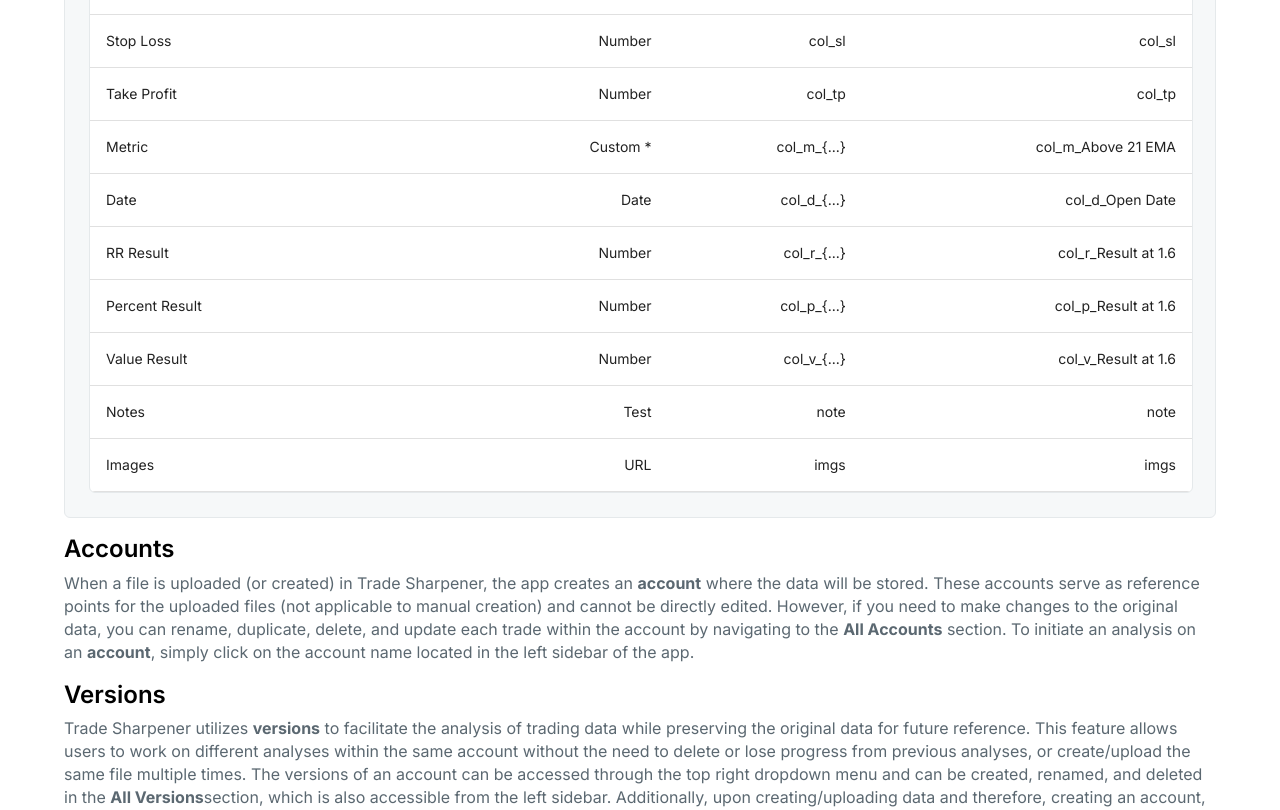
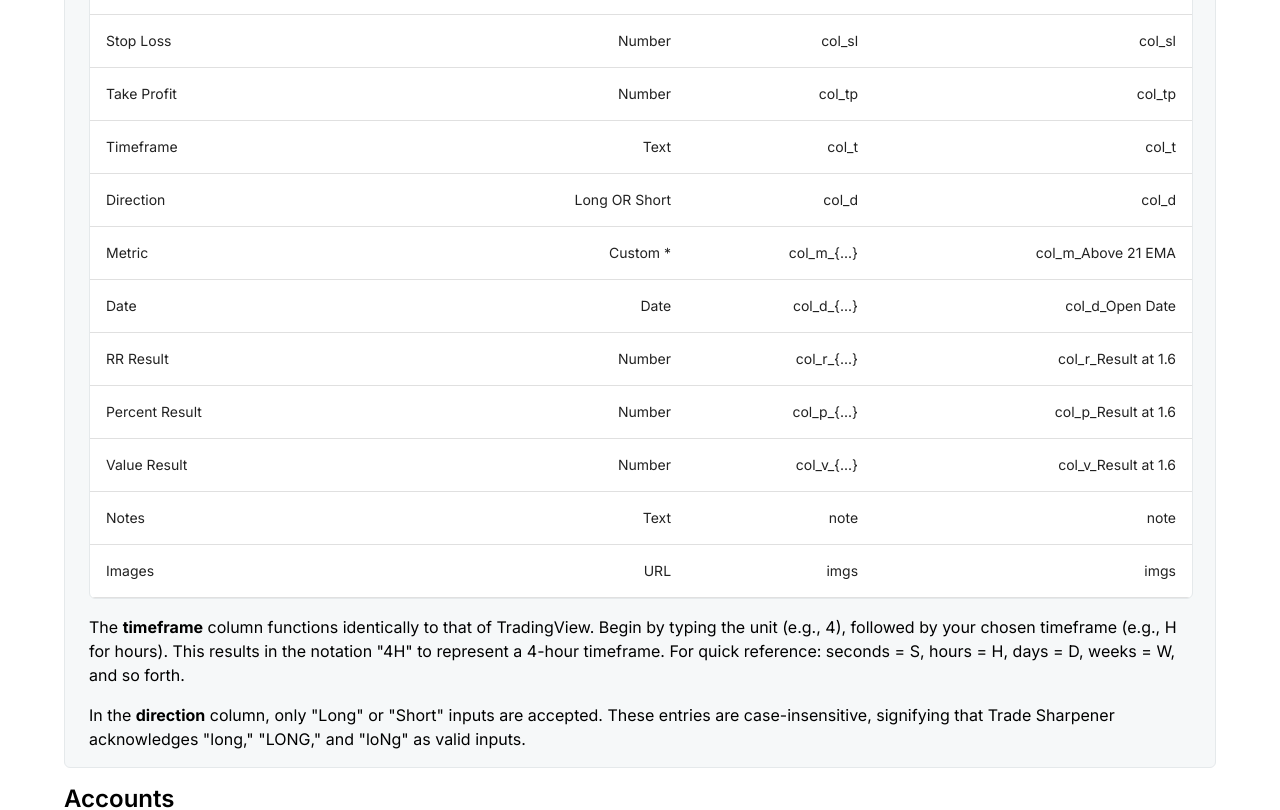
Before and after one commit to RipaltaOriol/backtest-analyzer-frontend, a React (Create React App) app: page /guide in a window 1280 px wide. Shown: the part 1820-2630 px from the top of the page. Built offline with nearby package versions, Linux system fonts and the light colour scheme; no server answers; what chartjs-plugin-autocolors would draw is missing.

Commit message:
add timeframe & direction metric

```diff
--- a/src/assets/utils/previewAccountTableData.js
+++ b/src/assets/utils/previewAccountTableData.js
@@ -11,6 +11,8 @@
         col_r_: "0.32",
         col_p_: "0.64%",
         col_v_: "$567.23",
+        col_d: "Long",
+        col_t: "4H",
     },
     {
         col_p: "NZDUSD",
@@ -24,6 +26,8 @@
         col_r_: "0.84",
         col_p_: "1.68%",
         col_v_: "$1234.55",
+        col_d: "Short",
+        col_t: "1H",
     },
     {
         col_p: "GBPCHF",
@@ -37,5 +41,7 @@
         col_r_: "-1",
         col_p_: "-2%",
         col_v_: "-$2000.00",
+        col_d: "Long",
+        col_t: "1D",
     },
 ];
--- a/src/common/StateTable.js
+++ b/src/common/StateTable.js
@@ -42,7 +42,7 @@
             setColumns(
                 Object.keys(setup.state.fields).reduce((result, key) => {
                     if (key !== "imgs" && key !== "note") {
-                        if (key.startsWith("col_d")) {
+                        if (key.startsWith("col_d_")) {
                             result.push(
                                 columnHelper.accessor(key, {
                                     header: parseColumnName(key),
--- a/src/features/documents/CreateDocument.js
+++ b/src/features/documents/CreateDocument.js
@@ -53,6 +53,8 @@
     col_rr: "Risk Reward Ratio",
     col_sl: "Stop Loss",
     col_tp: "Take Profit",
+    col_t: "Timeframe",
+    col_d: "Direction",
 };
 
 const columnHelper = createColumnHelper();
@@ -72,6 +74,8 @@
         col_rr: false,
         col_sl: false,
         col_tp: false,
+        col_t: false,
+        col_d: false,
     });
 
     const [columns, setColumns] = useState(() => []);
@@ -415,6 +419,20 @@
                             control={<Checkbox disableRipple />}
                             label="Take Profit"
                         />
+                        <FormControlLabel
+                            sx={{ mr: 5 }}
+                            checked={checkbox.col_t}
+                            onChange={() => handleCheckbox("col_t")}
+                            control={<Checkbox disableRipple />}
+                            label="Timeframe"
+                        />
+                        <FormControlLabel
+                            sx={{ mr: 5 }}
+                            checked={checkbox.col_d}
+                            onChange={() => handleCheckbox("col_d")}
+                            control={<Checkbox disableRipple />}
+                            label="Direction"
+                        />
                     </Box>
                 </Box>
                 <Box sx={{ mt: 3 }}>
--- a/src/features/documents/DocumentTable.js
+++ b/src/features/documents/DocumentTable.js
@@ -42,7 +42,7 @@
             setColumns(
                 Object.keys(setup.state.fields).reduce((result, key) => {
                     if (key !== "imgs" && key !== "note") {
-                        if (key.startsWith("col_d")) {
+                        if (key.startsWith("col_d_")) {
                             result.push(
                                 columnHelper.accessor(key, {
                                     header: parseColumnName(key),
--- a/src/features/documents/UpdateDocument.js
+++ b/src/features/documents/UpdateDocument.js
@@ -158,6 +158,13 @@
     };
 
     const handleDocumentUpdate = async (method) => {
+        if (checkDirectionValue()) {
+            setMsg(
+                "Direction value is incorrect. It should be either Long or Short."
+            );
+            setMsgStatus(false);
+            return false;
+        }
         let res = await updateDocument({
             id: documentId,
             method,
@@ -188,9 +195,20 @@
         });
     };
 
+    const checkDirectionValue = () => {
+        let direction = rowValues.col_d;
+        if (direction) {
+            return (
+                direction.toLowerCase() !== "long" &&
+                direction.toLowerCase() !== "short"
+            );
+        }
+        return false;
+    };
+
     function updateDocumentTextField(column, idx) {
         if (column.name !== "note" && column.name !== "imgs") {
-            if (column.id.startsWith("col_d")) {
+            if (column.id.startsWith("col_d_")) {
                 return (
                     <Grid item>
                         <DateTimeField
@@ -217,6 +235,11 @@
                             key={idx}
                             label={column.name}
                             type={column.type}
+                            error={
+                                column.id === "col_d"
+                                    ? checkDirectionValue()
+                                    : false
+                            }
                             variant="outlined"
                             value={
                                 rowValues?.[column.id] === 0
--- a/src/features/setups/SetupView.js
+++ b/src/features/setups/SetupView.js
@@ -2,6 +2,8 @@
 import { useEffect, useState } from "react";
 
 import Box from "@mui/material/Box";
+import Tab from "@mui/material/Tab";
+import Tabs from "@mui/material/Tabs";
 import { styled } from "@mui/material/styles";
 
 import PPTTemplate from "features/templates/PPTTemplate";
@@ -17,12 +19,36 @@
 import "./Setups.css";
 import FilterList from "./filters/FilterList";
 
+function a11yProps(index) {
+    return {
+        id: `simple-tab-${index}`,
+        "aria-controls": `simple-tabpanel-${index}`,
+    };
+}
+
 let dataPieChart = {};
 let dataPieSuccess = false;
 
 const Item = styled(Box)({
     borderRadius: "6px",
     border: "1px solid #E5E9EB",
+});
+
+const CustomTabs = styled(Tabs)({
+    height: "36px",
+    minHeight: "36px",
+});
+
+const CustomTab = styled(Tab)({
+    height: "36px",
+    minHeight: "36px",
+    "&.Mui-selected": {
+        backgroundColor: "#D7EDFF",
+    },
+    textTransform: "none",
+    fontSize: "14px",
+    borderTopLeftRadius: "8px",
+    borderTopRightRadius: "8px",
 });
 
 let SetupView = ({ setup }) => {
@@ -47,9 +73,28 @@
         setSelectedRow({});
     }, [setup?.id]);
 
+    const [value, setValue] = useState(0);
+
+    const handleChange = (event, newValue) => {
+        setValue(newValue);
+    };
+
     return (
         <Box>
             <FilterList setupId={setup?.id} filters={setup?.filters} />
+
+            <Box sx={{ borderBottom: 1, borderColor: "divider", mb: 2 }}>
+                <CustomTabs
+                    value={value}
+                    onChange={handleChange}
+                    aria-label="basic tabs example"
+                >
+                    <CustomTab label="General" disableRipple />
+                    <CustomTab label="Table" disableRipple />
+                    <CustomTab label="Stats" disableRipple />
+                    <CustomTab label="Calendar" disableRipple />
+                </CustomTabs>
+            </Box>
 
             <Box className="setup-dashboard">
                 <Box className="setup-equity">
--- a/src/pages/Help/index.js
+++ b/src/pages/Help/index.js
@@ -238,10 +238,28 @@
                                 sx={{ textTransform: "uppercase" }}
                                 gutterBottom
                             >
-                                Use this table to know how to name your own
+                                Use this table to learn how to name your own
                                 columns
                             </Typography>
                             {indexColumnTable()}
+                            <Typography sx={{ my: 2 }}>
+                                The <span className="highlight">timeframe</span>{" "}
+                                column functions identically to that of
+                                TradingView. Begin by typing the unit (e.g., 4),
+                                followed by your chosen timeframe (e.g., H for
+                                hours). This results in the notation "4H" to
+                                represent a 4-hour timeframe. For quick
+                                reference: seconds = S, hours = H, days = D,
+                                weeks = W, and so forth.
+                            </Typography>
+                            <Typography>
+                                In the{" "}
+                                <span className="highlight">direction</span>{" "}
+                                column, only "Long" or "Short" inputs are
+                                accepted. These entries are case-insensitive,
+                                signifying that Trade Sharpener acknowledges
+                                "long," "LONG," and "loNg" as valid inputs.
+                            </Typography>
                         </BoxPaper>
                     </Box>
                     <Box sx={{ my: 2 }}>
--- a/src/pages/Help/indexColumnTable.js
+++ b/src/pages/Help/indexColumnTable.js
@@ -21,6 +21,8 @@
     createData("Risk Reward Ratio", "Number", "col_rr", "col_rr"),
     createData("Stop Loss", "Number", "col_sl", "col_sl"),
     createData("Take Profit", "Number", "col_tp", "col_tp"),
+    createData("Timeframe", "Text", "col_t", "col_t"),
+    createData("Direction", "Long OR Short", "col_d", "col_d"),
     createData("Metric", "Custom *", "col_m_{...}", "col_m_Above 21 EMA"),
     createData("Date", "Date", "col_d_{...}", "col_d_Open Date"),
     createData("RR Result", "Number", "col_r_{...}", "col_r_Result at 1.6"),
@@ -31,7 +33,7 @@
         "col_p_Result at 1.6"
     ),
     createData("Value Result", "Number", "col_v_{...}", "col_v_Result at 1.6"),
-    createData("Notes", "Test", "note", "note"),
+    createData("Notes", "Text", "note", "note"),
     createData("Images", "URL", "imgs", "imgs"),
 ];
 
--- a/src/utils/parseColumns.js
+++ b/src/utils/parseColumns.js
@@ -23,6 +23,10 @@
         return "Take Profit";
     } else if (name === "col_sl") {
         return "Stop Loss";
+    } else if (name === "col_t") {
+        return "Timeframe";
+    } else if (name === "col_d") {
+        return "Direction";
     }
     return name;
 }
```
